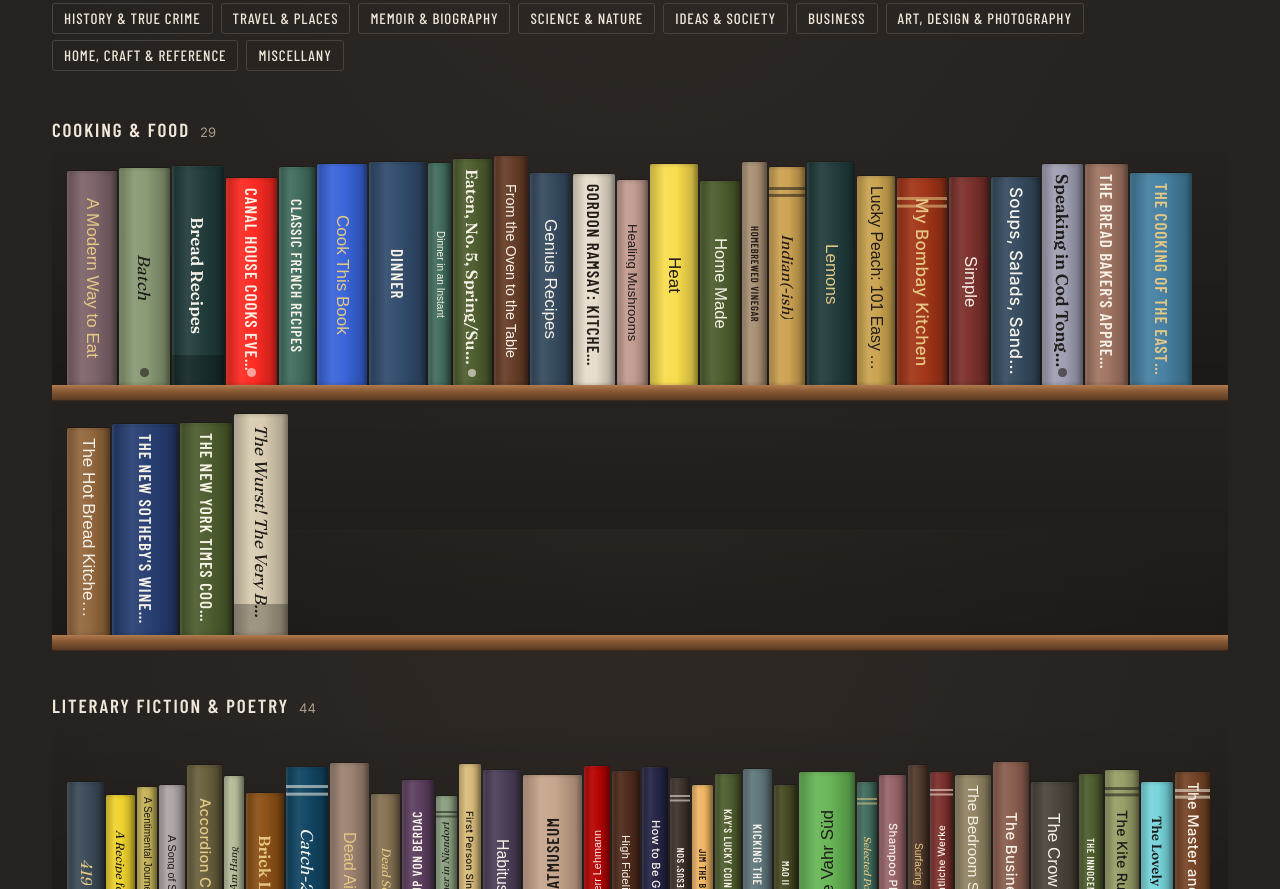
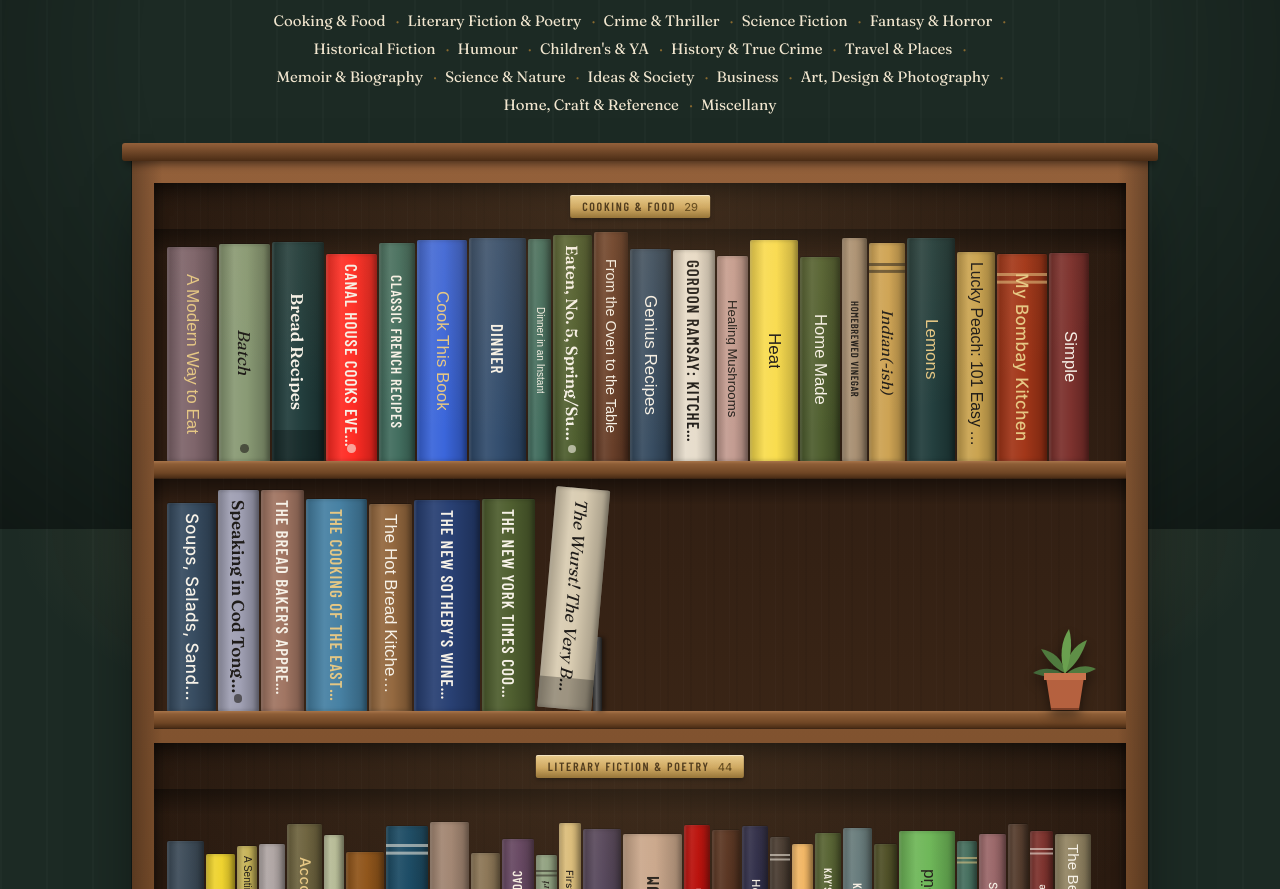
Before and after one commit to andreas-duess/duess-library, a plain HTML site: page web/public/index.html in a window 1280 px wide. Shown: the part 271-1160 px from the top of the page. Drawn offline with nearby package versions, Linux system fonts and the light colour scheme.

Commit message:
Warmer library look: green wall, lamp light, wooden bookcase with bays, brass plaques, bookends and ornaments
Co-Authored-By: Claude Opus 5.5 <noreply@anthropic.com>

```diff
--- a/web/public/app.js
+++ b/web/public/app.js
@@ -76,9 +76,34 @@ function render() {
       slot.append(s);
       rows.append(slot);
     }
+    // the last book leans against a bookend
+    const end = document.createElement("div");
+    end.className = "bookend";
+    rows.append(end);
+    list[list.length - 1].el.classList.add("lean");
     shelf.append(rows);
     shelves.append(shelf);
   }
+  decorate();
+}
+
+// A plant or a globe at the end of a shelf row with room to spare; one per shelf at most.
+const ORNAMENTS = [
+  `<svg width="78" height="96" viewBox="0 0 78 96" aria-hidden="true"><path d="M39 58c-2-14-12-22-24-24 6 10 12 18 24 24z" fill="#4f7a3e"/><path d="M39 58c1-16 9-28 22-33-4 12-10 24-22 33z" fill="#5f8f47"/><path d="M39 60c-6-18-4-34 4-46 4 14 2 30-4 46z" fill="#6aa04f"/><path d="M39 60c-10-8-24-8-32-2 10 4 21 5 32 2z" fill="#43693a"/><path d="M39 60c9-9 22-11 31-6-9 5-20 7-31 6z" fill="#4f7a3e"/><path d="M20 62h38l-5 32H25z" fill="#b5613f"/><path d="M18 58h42v7H18z" fill="#c9734d"/><path d="M25 94h28" stroke="#7d3f27" stroke-width="2"/></svg>`,
+  `<svg width="70" height="96" viewBox="0 0 70 96" aria-hidden="true"><circle cx="35" cy="40" r="26" fill="#3d6b7a"/><path d="M22 24c6 2 9 7 7 12s-8 5-9 11 4 9 2 13M44 18c-3 6 1 9 6 10s6 7 3 11M40 50c4 1 8 4 7 9" stroke="#c9b37a" stroke-width="5" fill="none" stroke-linecap="round" opacity=".85"/><circle cx="35" cy="40" r="26" fill="none" stroke="#1f3b44" stroke-width="2"/><path d="M35 8a32 32 0 0 1 0 64" stroke="#b8924a" stroke-width="3" fill="none"/><path d="M35 72v12" stroke="#8a6a2f" stroke-width="4"/><path d="M20 92c0-6 7-9 15-9s15 3 15 9z" fill="#a07b3c"/></svg>`,
+];
+function decorate() {
+  [...shelves.querySelectorAll(".rows")].forEach((rows, i) => {
+    rows.querySelector(".ornament")?.remove();
+    const end = rows.querySelector(".bookend");
+    const gap = rows.getBoundingClientRect().right - end.getBoundingClientRect().right - 12;
+    if (gap < 160) return;
+    const o = document.createElement("div");
+    o.className = "ornament";
+    o.innerHTML = ORNAMENTS[i % ORNAMENTS.length];
+    o.style.top = `${end.offsetTop + end.offsetHeight - 96}px`; // standing on the board, beside the bookend's row
+    rows.append(o);
+  });
 }
 
 // The small panel above a spine on hover or keyboard focus: title, author, year and section.
@@ -251,4 +276,4 @@ addEventListener("resize", () => {
 
 fetch("books.json")
   .then((r) => r.json())
-  .then((data) => { books = data; render(); });
+  .then((data) => { books = data; render(); document.fonts.ready.then(decorate); });
--- a/web/public/index.html
+++ b/web/public/index.html
@@ -15,8 +15,8 @@
 <main id="library">
   <header class="masthead">
     <p class="eyebrow">Andreas Duess</p>
-    <h1>Library</h1>
-    <p class="lede"><span id="count">The</span> books from my shelves at home, one shelf per section. Click a spine to take a book out.</p>
+    <h1>The Library</h1>
+    <p class="lede">Come in and have a look around. <span id="count">The</span> books from my shelves at home, sorted one shelf per section. Take one out to read about it.</p>
     <nav id="sections" aria-label="Sections"></nav>
   </header>
   <div id="shelves"></div>
--- a/web/public/style.css
+++ b/web/public/style.css
@@ -1,16 +1,21 @@
 :root {
-  --wall: #26221f;
-  --wall-2: #2f2a26;
-  --ink-on-wall: #efe7da;
-  --muted-on-wall: #a89d8d;
-  --wood: #8a5a36;
-  --wood-light: #b07a4c;
-  --wood-dark: #5a3920;
-  --paper: #ffffff;
+  --wall: #1c2a24;
+  --ink-on-wall: #f1e6cf;
+  --muted-on-wall: #b8aa8b;
+  --brass: #c9a45c;
+  --brass-light: #e8cd8e;
+  --brass-dark: #8a6a2f;
+  --frame: #6e4524;
+  --frame-light: #93603a;
+  --frame-dark: #4a2c15;
+  --back: #2e1d12;
+  --paper: #fbf8f2;
   --ink: #1f1c19;
   --muted: #6e665c;
-  --accent: #b5523b;
+  --accent: #a4472f;
   --row: 250px;
+  --board: 18px;
+  --stile: 22px;
   --serif: "Fraunces", Georgia, serif;
   --sans: "Inter", system-ui, sans-serif;
   --cond: "Barlow Condensed", "Arial Narrow", sans-serif;
@@ -20,46 +25,95 @@
 html { -webkit-text-size-adjust: 100%; }
 body {
   margin: 0;
-  background: var(--wall);
-  background-image: radial-gradient(ellipse at 50% -10%, var(--wall-2), var(--wall) 70%);
+  /* library-green wall with faint wallpaper stripes and a warm lamp glow from above */
+  background:
+    radial-gradient(ellipse 70% 45% at 50% 0%, rgba(255, 196, 120, .22), rgba(255, 196, 120, 0) 70%),
+    repeating-linear-gradient(90deg, rgba(255,255,255,.018) 0 2px, transparent 2px 46px),
+    var(--wall);
   background-attachment: fixed;
   color: var(--ink-on-wall);
   font: 16px/1.55 var(--sans);
 }
+body::before { /* soft vignette */
+  content: ""; position: fixed; inset: 0; pointer-events: none; z-index: 0;
+  background: radial-gradient(ellipse at 50% 40%, transparent 55%, rgba(0,0,0,.42) 100%);
+}
 body.reading { overflow: hidden; }
 
-#library { max-width: 1240px; margin: 0 auto; padding: 56px 32px 40px; transition: opacity .45s ease; }
+#library { position: relative; z-index: 1; max-width: 1080px; margin: 0 auto; padding: 64px 32px 48px; transition: opacity .45s ease; }
 body.reading #library { opacity: 0; }
 
-.masthead { margin-bottom: 48px; }
-.eyebrow { margin: 0 0 6px; font: 600 13px/1 var(--cond); letter-spacing: .18em; text-transform: uppercase; color: var(--muted-on-wall); }
-h1 { margin: 0; font: 600 clamp(44px, 7vw, 76px)/1 var(--serif); letter-spacing: -.02em; }
-.lede { max-width: 34em; margin: 14px 0 22px; color: var(--muted-on-wall); }
-#sections { display: flex; flex-wrap: wrap; gap: 6px 8px; }
+.masthead { margin-bottom: 40px; text-align: center; }
+.eyebrow { margin: 0 0 10px; font: 600 13px/1 var(--cond); letter-spacing: .2em; text-transform: uppercase; color: var(--brass); }
+h1 { margin: 0; font: 400 clamp(46px, 6.5vw, 72px)/1 var(--serif); font-style: italic; letter-spacing: -.01em; }
+.lede { max-width: 30em; margin: 16px auto 26px; color: var(--muted-on-wall); font-size: 17px; }
+#sections { display: flex; flex-wrap: wrap; justify-content: center; gap: 4px 0; max-width: 820px; margin: 0 auto; }
 #sections a {
-  font: 500 15px/1 var(--cond); letter-spacing: .06em; text-transform: uppercase;
-  color: var(--ink-on-wall); text-decoration: none;
-  padding: 7px 11px; border: 1px solid #4a423b; border-radius: 3px;
+  font: 500 15px/1.6 var(--serif); color: var(--ink-on-wall); text-decoration: none;
+  padding: 0 4px;
 }
-#sections a:hover, #sections a:focus-visible { border-color: var(--wood-light); color: #fff; outline: none; }
+#sections a:not(:last-child)::after { content: "·"; margin-left: 10px; color: var(--brass-dark); }
+#sections a:hover, #sections a:focus-visible { color: var(--brass-light); outline: none; text-decoration: underline; text-underline-offset: 4px; text-decoration-thickness: 1px; }
 
-/* one shelf per section */
-.shelf { margin: 0 0 44px; scroll-margin-top: 24px; }
-.shelf h2 {
-  display: flex; align-items: baseline; gap: 10px;
-  margin: 0 0 10px; font: 600 19px/1.2 var(--cond); letter-spacing: .1em; text-transform: uppercase;
+/* the bookcase: a wooden frame; each section is a bay with its own back panel and shelf boards */
+#shelves {
+  display: flex; flex-wrap: wrap; gap: 14px;
+  padding: 26px var(--stile) var(--stile);
+  background:
+    linear-gradient(90deg, rgba(0,0,0,.28), transparent 3%, transparent 97%, rgba(0,0,0,.28)),
+    linear-gradient(180deg, var(--frame-light), var(--frame) 30%, var(--frame-dark));
+  border-radius: 3px;
+  box-shadow: 0 30px 60px -20px rgba(0,0,0,.7), 0 0 0 1px rgba(0,0,0,.35), inset 0 2px 0 rgba(255,255,255,.12);
+  position: relative;
 }
-.shelf h2 small { font: 400 13px/1 var(--sans); letter-spacing: 0; text-transform: none; color: var(--muted-on-wall); }
+#shelves::before { /* top rail */
+  content: ""; position: absolute; left: -10px; right: -10px; top: -14px; height: 18px; border-radius: 3px;
+  background: linear-gradient(180deg, var(--frame-light), var(--frame-dark));
+  box-shadow: 0 6px 10px -4px rgba(0,0,0,.6);
+}
+.shelf {
+  flex: 1 1 auto; min-width: 0; max-width: 100%;
+  position: relative; scroll-margin-top: 40px;
+  padding-top: 46px;
+  background:
+    repeating-linear-gradient(90deg, rgba(255,255,255,.015) 0 1px, transparent 1px 7px, rgba(0,0,0,.05) 7px 9px, transparent 9px 23px),
+    linear-gradient(180deg, #24160d, var(--back) 40%, #3a2516);
+  box-shadow: inset 0 18px 22px -12px rgba(0,0,0,.75), inset 10px 0 14px -10px rgba(0,0,0,.6), inset -10px 0 14px -10px rgba(0,0,0,.6);
+}
+.shelf::after { /* lamp light falling on the bay */
+  content: ""; position: absolute; inset: 0; pointer-events: none;
+  background: radial-gradient(ellipse 80% 70% at 50% 0%, rgba(255, 205, 140, .13), transparent 70%);
+}
+.shelf h2 { /* brass plaque */
+  position: absolute; top: 12px; left: 50%; transform: translateX(-50%);
+  margin: 0; padding: 4px 12px 3px; white-space: nowrap;
+  font: 600 12px/1.3 var(--cond); letter-spacing: .14em; text-transform: uppercase; color: #3b2a10;
+  background: linear-gradient(180deg, var(--brass-light), var(--brass) 55%, var(--brass-dark));
+  border-radius: 2px;
+  box-shadow: 0 2px 4px rgba(0,0,0,.5), inset 0 1px 0 rgba(255,255,255,.5);
+}
+.shelf h2 small { font: 500 11px/1 var(--sans); letter-spacing: 0; color: #5a4317; margin-left: 4px; }
 .rows {
+  position: relative;
   display: flex; flex-wrap: wrap; align-items: flex-end;
-  padding: 0 14px;
-  /* a wooden board under every row of spines */
+  padding: 0 12px;
+  /* each row: a shadow from the shelf above, then the board with a lighter front edge */
   background:
-    linear-gradient(to bottom, transparent calc(var(--row) - 16px), var(--wood-light) calc(var(--row) - 16px), var(--wood) calc(var(--row) - 10px), var(--wood-dark) calc(var(--row) - 1px), transparent var(--row)) 0 0 / 100% var(--row),
-    linear-gradient(to bottom, transparent 0, rgba(0,0,0,.28) 100%) 0 0 / 100% var(--row);
-  border-radius: 2px;
+    linear-gradient(to bottom,
+      transparent calc(var(--row) - var(--board)),
+      #a8754a calc(var(--row) - var(--board)), #8d5d36 calc(var(--row) - var(--board) + 3px),
+      var(--frame) calc(var(--row) - 6px), var(--frame-dark) calc(var(--row) - 1px), transparent var(--row)) 0 0 / 100% var(--row),
+    linear-gradient(to bottom, rgba(0,0,0,.45), transparent 26px) 0 0 / 100% var(--row);
+  background-position: 0 0, 0 calc(var(--row) * -1);
 }
-.slot { height: var(--row); display: flex; align-items: flex-end; padding-bottom: 16px; }
+.rows { background-repeat: repeat-y, repeat-y; }
+.slot { height: var(--row); display: flex; align-items: flex-end; padding-bottom: var(--board); }
+.bookend {
+  width: 9px; height: 74px; margin-left: 2px; align-self: flex-end; margin-bottom: var(--board);
+  background: linear-gradient(90deg, #2b2b2b, #5c5c5c 40%, #1c1c1c);
+  border-radius: 2px 2px 0 0; box-shadow: 3px 0 4px rgba(0,0,0,.4);
+}
+.ornament { position: absolute; right: 22px; pointer-events: none; filter: drop-shadow(0 6px 6px rgba(0,0,0,.45)); }
 
 .spine {
   position: relative; display: flex; align-items: center; justify-content: center;
@@ -76,8 +130,10 @@ h1 { margin: 0; font: 600 clamp(44px, 7vw, 76px)/1 var(--serif); letter-spacing:
   background: linear-gradient(to right, rgba(0,0,0,.22), rgba(255,255,255,.08) 30%, rgba(255,255,255,.02) 55%, rgba(0,0,0,.25));
 }
 .spine:hover, .spine:focus-visible { transform: translateY(-8px); box-shadow: inset 2px 0 2px rgba(255,255,255,.14), inset -3px 0 4px rgba(0,0,0,.28), 0 10px 14px -6px rgba(0,0,0,.6); outline: none; }
-.spine:focus-visible { outline: 2px solid var(--ink-on-wall); outline-offset: 2px; }
+.spine:focus-visible { outline: 2px solid var(--brass-light); outline-offset: 2px; }
 .spine.out { visibility: hidden; }
+.spine.lean { transform: rotate(5deg); transform-origin: 100% 100%; }
+.spine.lean:hover, .spine.lean:focus-visible { transform: translateY(-8px); }
 
 .spine .t {
   writing-mode: vertical-rl;
@@ -117,7 +173,7 @@ h1 { margin: 0; font: 600 clamp(44px, 7vw, 76px)/1 var(--serif); letter-spacing:
 }
 .tip.below::after { bottom: auto; top: -6px; box-shadow: none; }
 
-.foot { margin-top: 24px; font-size: 13px; color: var(--muted-on-wall); }
+.foot { margin-top: 32px; font-size: 13px; color: var(--muted-on-wall); text-align: center; }
 .foot a { color: inherit; }
 
 /* reading view */
@@ -161,10 +217,13 @@ h1 { margin: 0; font: 600 clamp(44px, 7vw, 76px)/1 var(--serif); letter-spacing:
 .note-facts { margin: 0; font-size: 14px; color: var(--muted); }
 
 @media (max-width: 720px) {
-  :root { --row: 200px; }
-  #library { padding: 36px 16px 32px; }
-  .masthead { margin-bottom: 32px; }
+  :root { --row: 200px; --stile: 10px; --board: 14px; }
+  #library { padding: 40px 12px 32px; }
+  .masthead { margin-bottom: 28px; }
+  #shelves { gap: 10px; padding-top: 18px; }
+  #shelves::before { left: -4px; right: -4px; }
   .rows { padding: 0 6px; }
+  .shelf { padding-top: 40px; }
   .note h2 { font-size: 26px; }
   .note-blurb { font-size: 16px; }
 }
```
